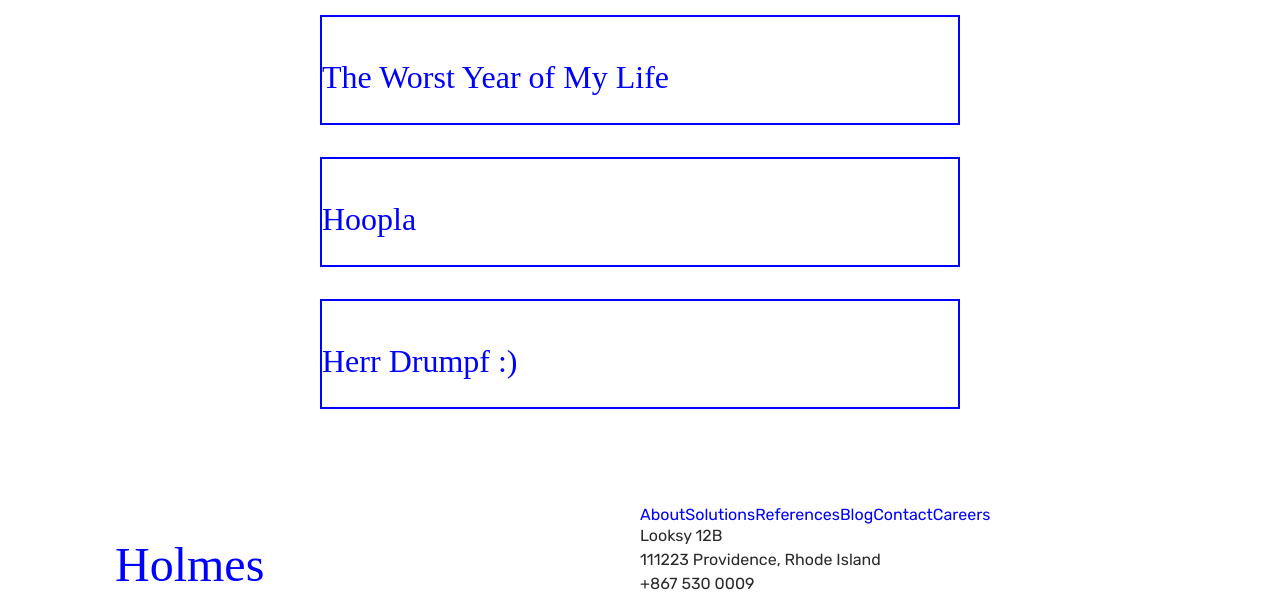
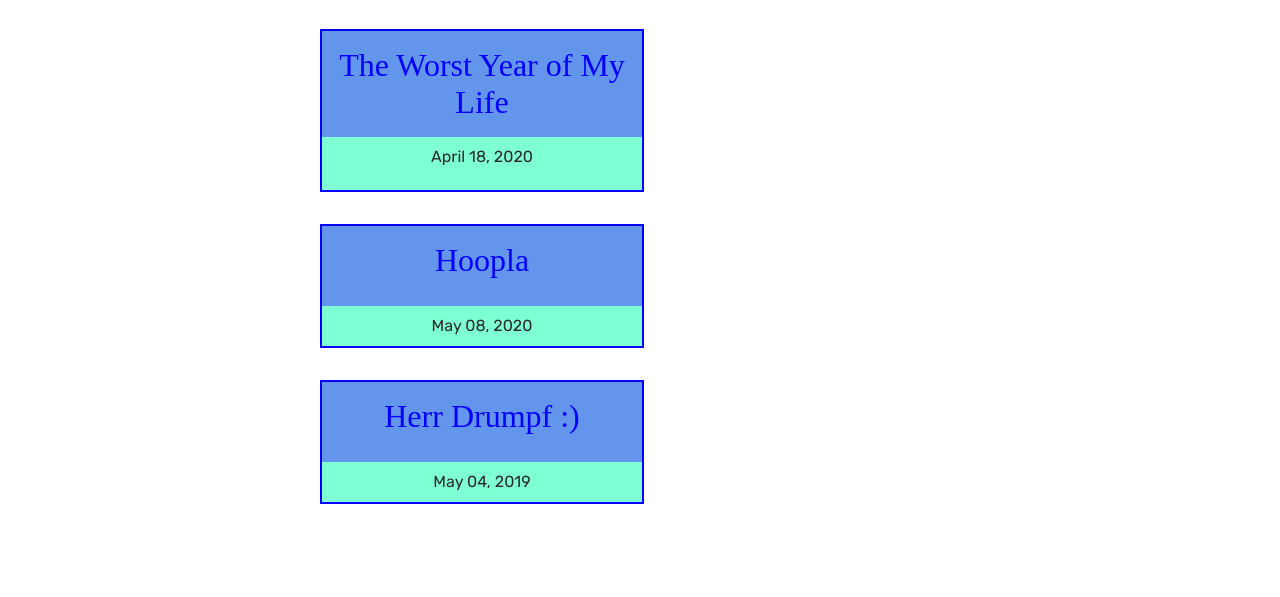
Before and after one commit to dillonfagan/learning-gatsby, a Gatsby site: page /blog in a window 1280 px wide. Shown: the part 757-1354 px from the top of the page. Built offline with nearby package versions, Linux system fonts and the light colour scheme; Gatsby itself is replaced by a stand-in of ours; a web font is replaced by a local one.

Commit message:
Getting mad at styling the cards

```diff
--- a/src/components/card.js
+++ b/src/components/card.js
@@ -4,6 +4,7 @@
 
 export default props => (
     <article className={styles.card}>
-        <Link to={props.path} ><h2>{props.title}</h2></Link>
+        <h2><Link to={props.path}>{props.title}</Link></h2>
+        <p className={styles.date}>{props.date}</p>
     </article>
 )
--- a/src/components/card.module.css
+++ b/src/components/card.module.css
@@ -1,13 +1,31 @@
 .card {
+    text-align: center;
     border: 2px blue solid;
     padding: 0;
-    display: block;
+    display: grid;
+    grid-template-rows: 2fr 1fr;
     margin-top: 2rem;
+    width: 20rem;
+}
+
+.card a {
+    margin: 0;
+}
+
+.card h2 {
+    background-color: cornflowerblue;
+    padding: 1rem;
+    margin: 0;
+}
+
+.date {
+    background-color: aquamarine;
+    padding: 0.5rem;
 }
 
 .card-container {
     display: flex;
     flex-wrap: wrap;
-    justify-content: space-between;
+    justify-content: space-evenly;
     align-content: flex-start;
 }
--- a/src/pages/blog.js
+++ b/src/pages/blog.js
@@ -13,6 +13,7 @@
             {data.allMarkdownRemark.nodes.map(post =>
                 <Card
                     title={post.frontmatter.title}
+                    date={post.frontmatter.date}
                     path={post.frontmatter.path}
                 />
             )}
@@ -26,6 +27,7 @@
             nodes {
                 frontmatter {
                     title
+                    date(formatString: "MMMM DD, YYYY")
                     path
                 }
             }
```
